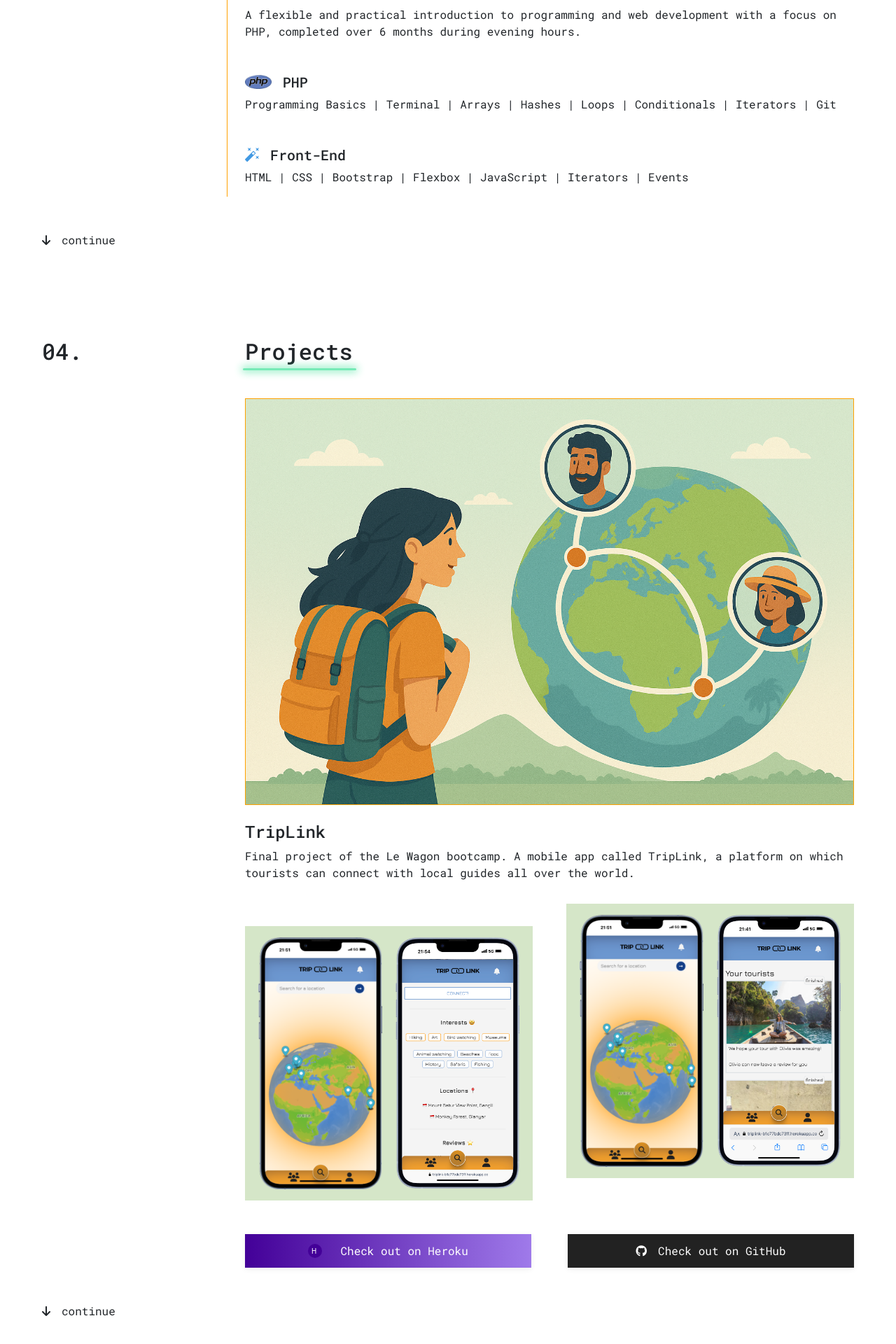
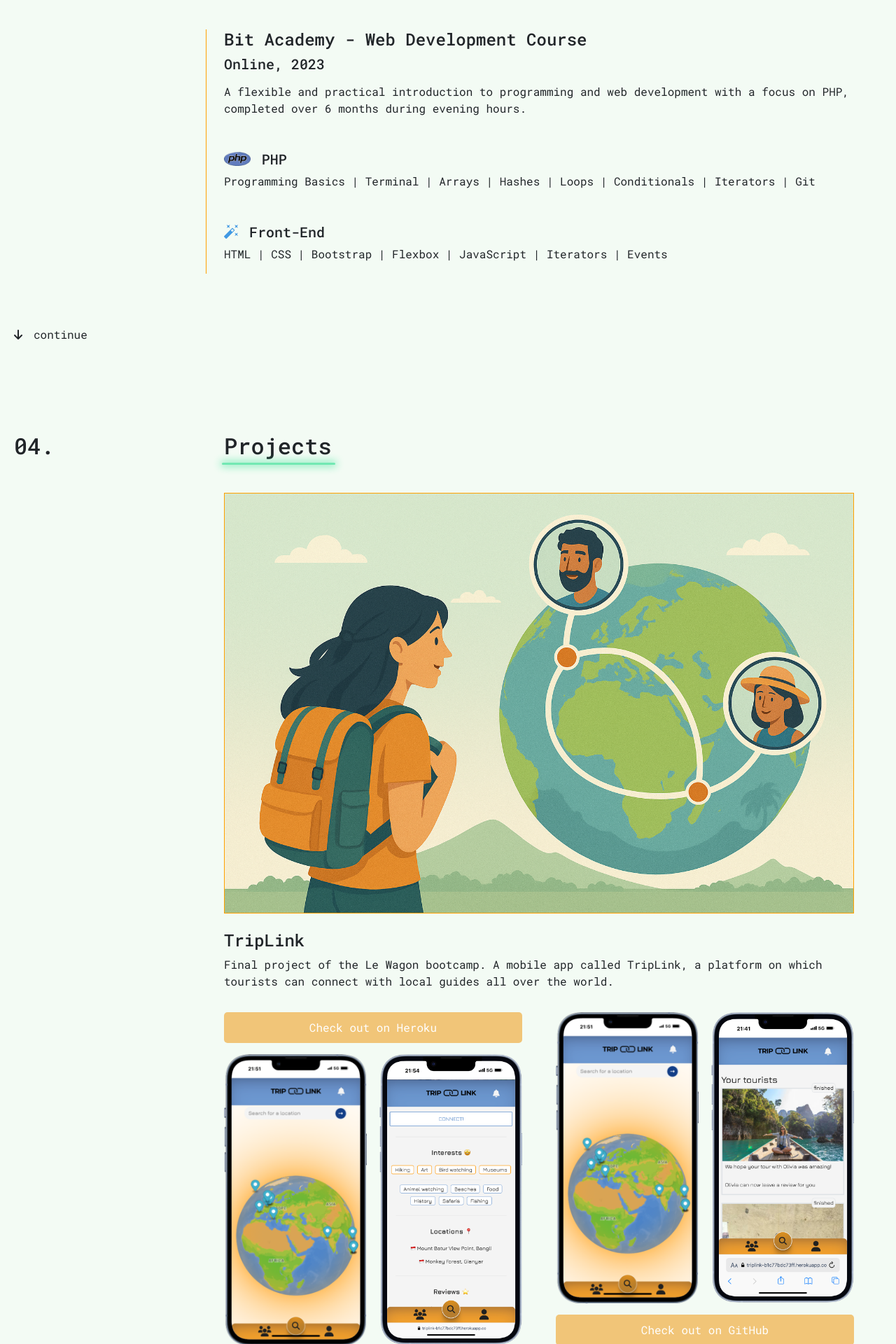
Before and after one commit to timovr7/timovromen, a PHP site: page / in a window 1280 px wide. Shown: the part 2560-4480 px from the top of the page at 70% size. Run offline with PHP 8.4, Linux system fonts and the light colour scheme; some libraries are stand-ins or nearby versions.

Commit message:
updates friday

```diff
--- a/css/components/buttons.css
+++ b/css/components/buttons.css
@@ -17,52 +17,12 @@
   color: #1EDD88;
 }
 
-
-.project-buttons {
-  display: flex;
-  flex-wrap: wrap;
-  justify-content: space-between;
-  margin-top: 3rem;
+.button {
+  background-color: #f1c578;
+  color: #fff;
+  border: none;
+  padding: 10px 20px;
+  border-radius: 5px;
+  cursor: pointer;
+  text-align: center;
 }
-
-.project-btn {
-  display: flex;
-  align-items: center;
-  justify-content: center;
-  gap: 1rem;
-  padding: 0.75em 1.5em;
-  font-weight: 400;
-  text-decoration: none;
-  transition: background 0.2s, box-shadow 0.2s, transform 0.2s;
-  box-shadow: 0 2px 8px rgba(0,0,0,0.07);
-  width: 47%;
-}
-
-.heroku-btn {
-  background: linear-gradient(90deg, #430098 0%, #9f7aea 100%);
-  color: #fff;
-}
-
-.heroku-btn:hover, .heroku-btn:focus {
-  background: linear-gradient(90deg, #9f7aea 0%, #430098 100%);
-  box-shadow: 0 4px 16px #9f7aea55;
-  transform: translateY(-2px) scale(1.04);
-}
-
-.github-btn {
-  background: #222;
-  color: #fff;
-}
-
-.github-btn:hover, .github-btn:focus {
-  background: #444;
-  box-shadow: 0 4px 16px #3335;
-  transform: translateY(-2px) scale(1.04);
-}
-
-.btn-icon {
-  margin-right: 0.5em;
-  display: inline-block;
-  vertical-align: middle;
-  font-size: 1.3em;
-}
--- a/css/components/footer.css
+++ b/css/components/footer.css
@@ -2,13 +2,13 @@
   margin-top: 50px;
   background-color: #2c2b2b;
   text-align: center;
-  padding: 10px;
-  margin-bottom: 0px;
+  padding: 50px 0;
+  width: 100%;
 }
 
 .footer a {
   font-size: 2rem;
-  color: rgb(235, 235, 223);
+  color: #1EDD88;
   padding: 10px;
 }
 
--- a/css/components/header.css
+++ b/css/components/header.css
@@ -1,9 +1,9 @@
-.navbar {
+nav {
   display: flex;
   justify-content: space-between;
   align-items: center;
-  padding: 0 20px;
   height: 100px;
+  max-width: 1200px;
 }
 
 .nav-menu {
@@ -45,7 +45,7 @@
 .hamburger {
   display: none;
   cursor: pointer;
-  margin-right: 1rem;
+  margin-right: 0.2rem;
 }
 
 .bar {
--- a/css/components/images.css
+++ b/css/components/images.css
@@ -11,6 +11,5 @@
 }
 
 .triplink-phone {
-  width: 43%;
-  margin: 1rem 0;
+  width: 48%;
 }
--- a/css/pages/index.css
+++ b/css/index.css
@@ -1,7 +1,7 @@
 /* ---------- Intro Container ---------- */
 .container-intro {
   text-align: start;
-  padding-top: 130px;
+  padding-top: 140px;
 }
 
 #underscore {
@@ -33,11 +33,11 @@
 
 /* ---------- Sections Containers  ---------- */
 
-.container-section {
+section {
   margin-top: 8rem;
 }
 
-.container-section-content {
+.section-content {
   display: flex;
 }
 
@@ -45,15 +45,13 @@
   display: none;
 }
 
-.center {
-  justify-content: end;
-}
-
 .content-right {
   width: 100%;
+
   h5 {
     margin-bottom: 0;
   }
+
   p {
     margin-top: 0;
     margin-bottom: 1rem;
@@ -69,7 +67,6 @@
 .module-title {
   display: flex;
   align-items: center;
-  display: flex;
   margin-bottom: 0.5rem;
 }
 
@@ -92,45 +89,61 @@
 .triplink-container {
   display: flex;
   flex-wrap: wrap;
-  gap: 2rem
+  gap: 2rem;
 }
 
 .triplink-container-left {
   display: flex;
+  flex-direction: column;
   justify-content: space-evenly;
-  background-color: #d5e6c8;
+  height: 100%;
+  gap: 1rem;
+}
 
+.triplink-container-left-phones {
+  display: flex;
+  justify-content: space-between;
   height: 100%;
 }
 
 .triplink-container-right {
   display: flex;
+  flex-direction: column;
   justify-content: space-evenly;
-  background-color: #d5e6c8;
+  height: 100%;
+  gap: 1rem
+}
+
+.triplink-container-right-phones {
+  display: flex;
+  justify-content: space-between;
   height: 100%;
 }
 
 
 
+
+
 /*  ---------- Scroll Bar  ---------- */
 .scroll-bar {
-  padding-top: 50px;
+  padding-top: 75px;
   display: flex;
   align-items: center;
+
   p {
     padding-left: 1rem;
   }
 }
 
 .scroll-bar-intro {
-  padding-top: 75px;
+  padding-top: 100px;
   display: flex;
   gap: 1rem;
   align-items: center;
 }
 
 .github-linkedin {
-  padding-top: 75px;
+  padding-top: 100px;
   display: flex;
   flex-wrap: wrap;
   justify-content: end;
@@ -138,7 +151,7 @@
 }
 
 .github-linkedin i {
-  margin-right: 0.5rem; /* or adjust as needed */
+  margin-right: 0.5rem;
   margin-left: 1rem;
 }
 
@@ -149,31 +162,40 @@
     display: flex;
     width: 25%;
   }
+
   .content-right {
     width: 75%;
   }
+
   .section-number {
     display: inline;
   }
+
   #web-developer {
     line-height: 1;
   }
+
   #underscore {
     margin-bottom: -20px;
   }
+
   .triplink-container {
     flex-wrap: nowrap;
     gap: 0;
     margin-top: 2rem;
   }
+
   .triplink-container-left {
     margin-right: 1.5rem;
-    margin-top: 2rem;
   }
+
   .triplink-container-right {
     margin-left: 1.5rem;
   }
 
-@media (min-width: 900px) {
+  .break {
+    display: none;
   }
+
+  @media (min-width: 900px) {}
 }
--- a/css/style.css
+++ b/css/style.css
@@ -11,20 +11,20 @@
 @import url("components/section-title.css");
 
 /* Importing all pages CSS files */
-@import url("pages/index.css");
+@import url("index.css");
 
 
 
 /* ---------- General style ----------- */
 body {
-  margin: 0 auto;
-  padding: 0;
+  min-height: 100vh;
+  background: #F3FBF4;
   font-family: 'Roboto Mono', sans-serif;
-  max-width: 1200px;
-  min-height: 100vh;
 }
 
-.website-content {
+.main-content {
+  max-width: 1200px;
+  margin: 0 auto;
   margin-left: 20px;
   margin-right: 20px;
 }
@@ -43,6 +43,10 @@ a {
   text-justify: inter-character;
 }
 
+.end {
+  justify-content: end;
+}
+
 /* ---------- Colors ----------- */
 html {
   color: #14e956;
--- a/index.html
+++ b/index.html
@@ -24,10 +24,9 @@
 </head>
 
 <body>
-
+  <div class="main-content">
     <!-- Header-->
-  <nav class="navbar">
-
+    <nav>
       <div class="nav-logo">
         <a href="/"><img src="images/logo.png" alt="Home" height="60"></a>
       </div>
@@ -39,14 +38,15 @@
       </div>
 
       <ul class="nav-menu">
-      <li class="nav-item"><a href="https://drive.google.com/file/d/1tSq0ZZDJu16laHa1tRt0RjQaDIR5195v/view?usp=drive_link" class="nav-link">// resume</a></li>
+        <li class="nav-item"><a
+            href="https://drive.google.com/file/d/1tSq0ZZDJu16laHa1tRt0RjQaDIR5195v/view?usp=drive_link"
+            class="nav-link">// resume</a></li>
         <li class="nav-item"><a href="mailto:timovromen@gmail.com" class="nav-link">// connect</a></li>
       </ul>
-
     </nav>
 
     <!-- Website content-->
-  <div class="website-content">
+
 
       <!---------- Website intro ---------->
       <div class="container-intro">
@@ -67,8 +67,8 @@
       </div>
 
       <!---------- Section 1 -------------------- About me ---------->
-    <div class="container-section" id="section1">
-      <div class="container-section-content">
+      <section id="section1">
+        <div class="section-content">
           <div class="content-left">
             <h2 class="section-number">01.</h2>
           </div>
@@ -76,23 +76,26 @@
             <h2 class="section-title">About me</h2>
             <p class="fw-bold fst-italic text-end">Passionate about web development.</p>
             <p class="mt-3 spaced">I’m a motivated starting developer who likes to combine creativity and precision to
-            build and constantly improve digital products. During the Web Development bootcamp at Le Wagon, I discovered
-            how much I enjoy coding. Each day, I was eager to take on new challenges and learn as much as I could. This
-            experience solidified my motivation to pursue a career in tech, where I can continue learning, growing, and
+              build and constantly improve digital products. During the Web Development bootcamp at Le Wagon, I
+              discovered
+              how much I enjoy coding. Each day, I was eager to take on new challenges and learn as much as I could.
+              This
+              experience solidified my motivation to pursue a career in tech, where I can continue learning, growing,
+              and
               contributing to meaningful projects. Time flies when I’m immersed in creating something new or solving
-            coding challenges, and I’m excited to take the next step in my journey toward becoming a skilled developer.
+              coding challenges, and I’m excited to take the next step in my journey toward becoming a skilled
+              developer.
             </p>
           </div>
         </div>
-      <a class="scroll-bar" href="#section2">
-        <i class="fa-solid fa-arrow-down"></i>
+        <a class="scroll-bar" href="#section2"><i class="fa-solid fa-arrow-down"></i>
           <p>continue</p>
         </a>
-    </div>
+      </section>
 
       <!---------- Section 2 -------------------- Tech stack ---------->
-    <div class="container-section" id="section2">
-      <div class="container-section-content">
+      <section id="section2">
+        <div class="section-content">
           <div class="content-left">
             <h2 class="section-number">02.</h2>
           </div>
@@ -113,16 +116,15 @@
             </div>
           </div>
         </div>
-      <a class="scroll-bar" href="#section3">
-        <i class="fa-solid fa-arrow-down"></i>
+        <a class="scroll-bar" href="#section3"><i class="fa-solid fa-arrow-down"></i>
           <p>continue</p>
         </a>
-    </div>
+      </section>
 
       <!---------- Section 3 -------------------- Education ---------->
-    <div class="container-section" id="section3">
+      <section id="section3">
 
-      <div class="container-section-content mb-4">
+        <div class="section-content mb-4">
           <div class="content-left">
             <h2 class="section-number">03.</h2>
           </div>
@@ -131,9 +133,9 @@
           </div>
         </div>
 
-      <!-- Le Wagon - Web Development Bootcamp -->
-      <div class="container-section-content">
-        <div class="content-left center">
+        <!-- Le Wagon -->
+        <div class="section-content">
+          <div class="content-left end">
             <div class="vertical-line"></div>
           </div>
           <div class="content-right">
@@ -143,10 +145,7 @@
               building real web applications in a collaborative environment.
               Below are the main modules and key topics covered during the program.</p>
 
-
-
-          <div class="module mt-5">
-            <div class="module-title">
+            <div class="module-title mt-5">
               <svg viewBox="0 0 194 193" version="1.1" xmlns="http://www.w3.org/2000/svg"
                 xmlns:xlink="http://www.w3.org/1999/xlink" class="svg-icon">
                 <g id="Page-1" stroke="none" stroke-width="1" fill="none" fill-rule="evenodd">
@@ -162,10 +161,8 @@
               <h5 class="ms-3 mb-0">Ruby</h5>
             </div>
             <p>Programming Basics | Terminal | IRB | Blocks | RegEx | Parsing | CSV | JSON | Git | GitHub</p>
-          </div>
 
-          <div class="module mt-5">
-            <div class="module-title">
+            <div class="module-title mt-5">
               <svg viewBox="0 0 201 212" version="1.1" xmlns="http://www.w3.org/2000/svg"
                 xmlns:xlink="http://www.w3.org/1999/xlink" class="svg-icon">
                 <g id="Page-1" stroke="none" stroke-width="1" fill="none" fill-rule="evenodd">
@@ -180,12 +177,9 @@
               </svg>
               <h5 class="ms-3 mb-0">Object Oriented Programming</h5>
             </div>
-            <p>Objects | Classes | Instances | Inheritance | Self | MVC | Sinatra | Data models | DRY
-            </p>
-          </div>
+            <p>Objects | Classes | Instances | Inheritance | Self | MVC | Sinatra | Data models | DRY</p>
 
-          <div class="module mt-5">
-            <div class="module-title">
+            <div class="module-title mt-5">
               <svg viewBox="0 0 171 187" version="1.1" xmlns="http://www.w3.org/2000/svg"
                 xmlns:xlink="http://www.w3.org/1999/xlink" class="svg-icon">
                 <title>database</title>
@@ -201,12 +195,9 @@
               </svg>
               <h5 class="ms-3 mb-0">Databases</h5>
             </div>
-            <p>DB Design | Schema | SQL | Active Record | Migrations | Seeds | API's | Validations
-            </p>
-          </div>
+            <p>DB Design | Schema | SQL | Active Record | Migrations | Seeds | API's | Validations</p>
 
-          <div class="module mt-5">
-            <div class="module-title">
+            <div class="module-title mt-5">
               <svg viewBox="0 0 200 200" version="1.1" xmlns="http://www.w3.org/2000/svg"
                 xmlns:xlink="http://www.w3.org/1999/xlink" class="svg-icon">
                 <g id="Page-1" stroke="none" stroke-width="1" fill="none" fill-rule="evenodd">
@@ -217,12 +208,10 @@
               </svg>
               <h5 class="ms-3 mb-0">Front-End</h5>
             </div>
-            <p>HTML | CSS | Bootstrap | JavaScript | AJAX | JS
-              Templating | Vue.js | React | Stimulus JS | Figma</p>
-          </div>
+            <p>HTML | CSS | Bootstrap | JavaScript | AJAX | JS | Templating | Vue.js | React | Stimulus JS | Figma</p>
 
-          <div class="module mt-5">
-            <div class="module-title">
+
+            <div class="module-title mt-5">
               <svg viewBox="0 0 201 197" version="1.1" xmlns="http://www.w3.org/2000/svg"
                 xmlns:xlink="http://www.w3.org/1999/xlink" class="svg-icon">
                 <g id="Page-1" stroke="none" stroke-width="1" fill="none" fill-rule="evenodd">
@@ -237,17 +226,15 @@
               </svg>
               <h5 class="ms-3 mb-0">Ruby on Rails</h5>
             </div>
-            <p>Rails Apps | Routing | CRUD | Hosting | Heroku | Cloudinary | Devise | Geocoder | Pundit
-            </p>
+            <p>Rails Apps | Routing | CRUD | Hosting | Heroku | Cloudinary | Devise | Geocoder | Pundit</p>
 
           </div>
         </div>
+      </section>
 
-      </div>
-
-      <!-- Bit Academy - Online Web Development course -->
-      <div class="container-section-content mt-5">
-        <div class="content-left center">
+      <!-- Bit Academy -->
+      <div class="section-content mt-5">
+        <div class="content-left end">
           <div class="vertical-line-orange"></div>
         </div>
         <div class="content-right">
@@ -256,16 +243,14 @@
           <p class="mt-3">A flexible and practical introduction to programming and web development with a focus on PHP,
             completed over 6 months during evening hours.</p>
 
-          <div class="module mt-5">
-            <div class="module-title">
+          <div class="module-title mt-5">
             <img src="images/logo-php.png" alt="PHP Logo" class="logo">
             <h5 class="ms-3 mb-0">PHP</h5>
           </div>
           <p>Programming Basics | Terminal | Arrays | Hashes | Loops | Conditionals | Iterators | Git</p>
-          </div>
 
-          <div class="module mt-5">
-            <div class="module-title">
+
+          <div class="module-title mt-5">
             <svg viewBox="0 0 200 200" version="1.1" xmlns="http://www.w3.org/2000/svg"
               xmlns:xlink="http://www.w3.org/1999/xlink" class="svg-icon">
               <g id="Page-1" stroke="none" stroke-width="1" fill="none" fill-rule="evenodd">
@@ -277,72 +262,61 @@
             <h5 class="ms-3 mb-0">Front-End</h5>
           </div>
           <p>HTML | CSS | Bootstrap | Flexbox | JavaScript | Iterators | Events</p>
+
         </div>
       </div>
-      </div>
-      <a class="scroll-bar" href="#section4">
-        <i class="fa-solid fa-arrow-down"></i>
+      <a class="scroll-bar" href="#section4"><i class="fa-solid fa-arrow-down"></i>
         <p>continue</p>
       </a>
-    </div>
+
 
     <!---------- Section 4 -------------------- Projects ---------->
-    <div class="container-section" id="section4">
-      <div class="container-section-content">
+    <section id="section4">
+      <div class="section-content">
         <div class="content-left">
           <h2 class="section-number">04.</h2>
         </div>
         <div class="content-right">
           <h2 class="section-title">Projects</h2>
+
+          <!-- Project: TripLink -->
           <div class="triplink">
+            <div class="triplink-intro">
               <img src="images/triplink.png" alt="TripLink" class="triplink-main">
               <h4 class="mt-4">TripLink</h4>
               <p class="mb-3">Final project of the Le Wagon bootcamp. A mobile app called TripLink, a platform on which
-              tourists can
-              connect with local guides all over the world.</p>
+                tourists can connect with local guides all over the world.</p>
+            </div>
+
             <div class="triplink-container">
               <div class="triplink-container-left">
+                <a href="https://triplink-b1c77bdc73ff.herokuapp.com/" class="button">Check out on Heroku</a>
+                <div class="triplink-container-left-phones">
                   <img src="images/triplink-home.png" alt="TripLink" class="triplink-phone">
                   <img src="images/triplink-guide.png" alt="TripLink" class="triplink-phone">
-
+                </div>
               </div>
               <div class="triplink-container-right">
+                <div class="triplink-container-right-phones">
                   <img src="images/triplink-home.png" alt="TripLink" class="triplink-phone">
                   <img src="images/triplink-connect.png" alt="TripLink" class="triplink-phone">
                 </div>
-            </div>
-          </div>
-
-          <div class="project-buttons">
-            <a href="https://triplink.info" target="_blank" rel="noopener noreferrer" class="project-btn heroku-btn">
-              <svg class="btn-icon" xmlns="http://www.w3.org/2000/svg" viewBox="0 0 32 32" width="20" height="20"
-                aria-hidden="true">
-                <ellipse fill="#430098" cx="16" cy="16" rx="16" ry="16" /><text x="8" y="23"
-                  font-family="Arial, sans-serif" font-size="16" fill="#fff">H</text>
-              </svg>
-              Check out on Heroku
-            </a>
-            <a href="https://github.com/timovr7/TripLink" target="_blank" rel="noopener noreferrer"
-              class="project-btn github-btn">
-              <i class="fa-brands fa-github" aria-hidden="true"></i>
-              Check out on GitHub
-            </a>
+                <a href="https://github.com/timovr7/TripLink" class="button">Check out on GitHub</a>
               </div>
             </div>
           </div>
         </div>
+      </div>
+    </section>
 
-
-    <!-- Scroll-bar -->
-    <a class="scroll-bar" href="#section5">
-      <i class="fa-solid fa-arrow-down"></i>
+    <a class="scroll-bar" href="#section5"><i class="fa-solid fa-arrow-down"></i>
       <p>continue</p>
     </a>
 
 
     <!---------- Section 5 -------------------- Work ---------->
-    <div class="container-section" id="section5">
-      <div class="container-section-content">
+    <section id="section5">
+      <div class="section-content">
         <div class="content-left">
           <h2 class="section-number">05.</h2>
         </div>
@@ -350,16 +324,12 @@
           <h2 class="section-title">Work</h2>
           <h5>Vromen Web Design!</h5>
           <p class="mt-3">I’m thrilled to share that I’ve officially started Vromen Web Design as part of my freelance
-            journey. From
-            now on, I’ll be creating fresh, modern, and functional websites that
+            journey. I’ll be creating fresh, modern, and functional websites that
             truly stand out. Stay tuned for more updates.</p>
-            <p>Website coming soon!</p>
+          <h4 class="fst-italic">Website coming soon!</h4>
         </div>
       </div>
-
-
-
-      </div>
+    </section>
 
     <!-- Scrollbar UP -->
     <a class="scroll-bar" href="/">
@@ -367,17 +337,30 @@
       <p>go up</p>
     </a>
 
+
 </div>
 
   <!-- Footer -->
-  <my-footer></my-footer>
+  <div class="footer">
+    <div class="links">
+      <a target="_blank" href="https://github.com/dashboard" aria-label="GitHub"><i class="fa-brands fa-github"></i></a>
+      <a target="_blank" href="https://www.linkedin.com/in/timo-vromen/" aria-label="LinkedIn"><i
+          class="fa-brands fa-linkedin"></i></a>
+      <a target="_blank" href="mailto:timovromen@gmail.com" aria-label="Troopl"><i
+          class="fa-regular fa-envelope"></i></a>
+      <a target="_blank" href="https://soundcloud.com/timo-vromen" aria-label="SoundCloud"><i
+          class="fa-brands fa-soundcloud"></i></a>
+      <a target="_blank" href="https://open.spotify.com/user/ceasarleeo?si=3b7930d933424de1" aria-label="Spotify"><i
+          class="fa-brands fa-spotify"></i></a>
+    </div>
+    <p class="mt-4 ps-5 pe-5">Built from scratch with 🩶
+      <br class="break">©️ 2025 Timo Vromen</p>
+  </div>
 
   <!-- JavaScript -->
   <script src="lib/index.js"></script>
   <script src="lib/partials.js"></script>
 
-
-
 </body>
 
 </html>
```
Also changed, not shown: 1 other file. Lines whose indentation alone changed are shown as unchanged.
